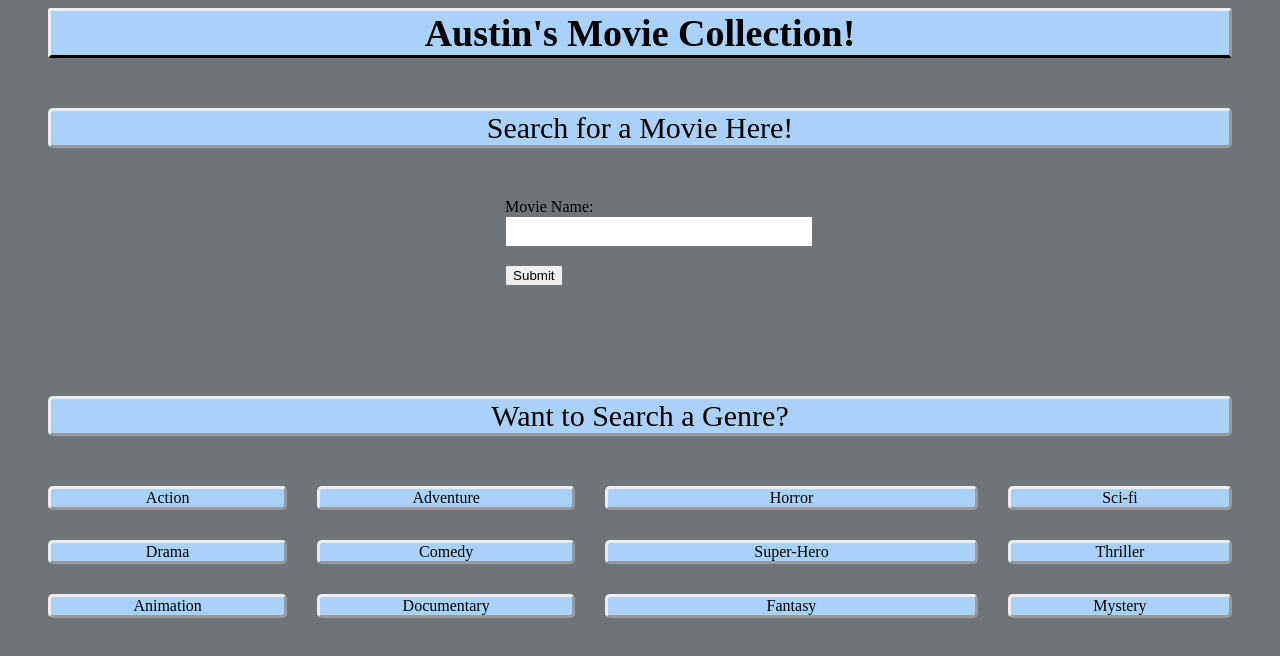
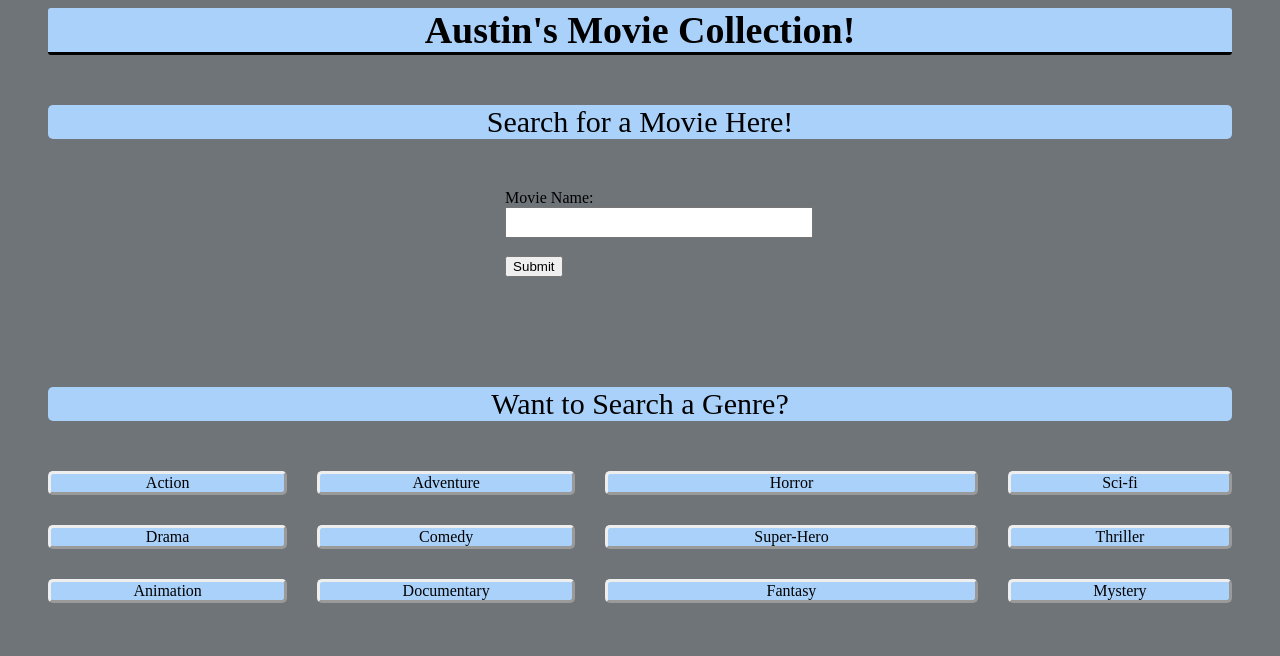
Before and after one commit to auztin410/Movie-Collection, a plain HTML site: page search.html in a window 1280 px wide. Drawn offline with Linux system fonts and the light colour scheme.

Commit message:
Added add movie page and some rough logic

```diff
--- /dev/null
+++ b/addmovie.css
@@ -0,0 +1,54 @@
+body {
+    background-color: #6F7479;
+}
+
+.grid-container {
+    display: grid;
+    grid-template-columns: auto auto auto auto;
+    grid-gap: 30px;
+}
+
+.header {
+    font-size: 38px;
+    font-family: 'Times New Roman', Times, serif;
+    font-weight: bold;
+    grid-area: 1 / 1 / span 1 / span 4;
+    text-align: center;
+    background-color: #A9D1FA;
+    border-bottom: 3px;
+    /* border-style: outset; */
+    border-bottom-style: solid;
+    border-bottom-color: black;
+    border-radius: 3px;
+    margin-left: 40px;
+    margin-right: 40px;
+}
+
+.search {
+    grid-area: 3 / 3 / span 1 / span 1;
+    margin-left: -100px;
+}
+
+.header2 {
+    grid-area: 2 / 1 / span 1 / span 4;
+    text-align: center;
+    margin-top: 80px;
+    margin-bottom: 20px;
+    font-size: 30px;
+    font-family: 'Times New Roman', Times, serif;
+    text-align: center;
+    border: 3px;
+    /* border-style: outset; */
+    border-radius: 5px;
+    background-color: #A9D1FA;
+    margin-left: 40px;
+    margin-right: 40px;
+}
+
+.input1 {
+    width: 300px;
+    height: 25px;
+    font-size: 18px;
+    font-family: 'Times New Roman', Times, serif;
+    font-weight: bold;
+}
--- a/styleSearch.css
+++ b/styleSearch.css
@@ -16,7 +16,7 @@ body {
     text-align: center;
     background-color: #A9D1FA;
     border-bottom: 3px;
-    border-style: outset;
+    /* border-style: outset; */
     border-bottom-style: solid;
     border-bottom-color: black;
     border-radius: 3px;
@@ -33,7 +33,7 @@ body {
     font-family: 'Times New Roman', Times, serif;
     text-align: center;
     border: 3px;
-    border-style: outset;
+    /* border-style: outset; */
     border-radius: 5px;
     background-color: #A9D1FA;
     margin-left: 40px;
@@ -62,7 +62,7 @@ body {
     font-family: 'Times New Roman', Times, serif;
     text-align: center;
     border: 3px;
-    border-style: outset;
+    /* border-style: outset; */
     border-radius: 5px;
     background-color: #A9D1FA;
     margin-left: 40px;
```
Also changed, not shown: addMovie.js (added, +14 -0 lines), addmovie.html (added, +39 -0 lines), style.css (+0 -13 lines), logic.js (deleted).
